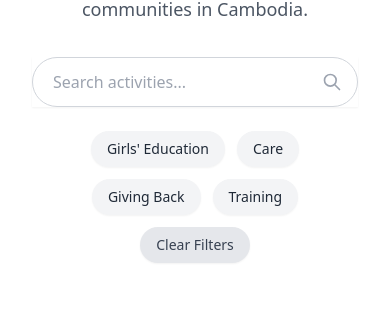
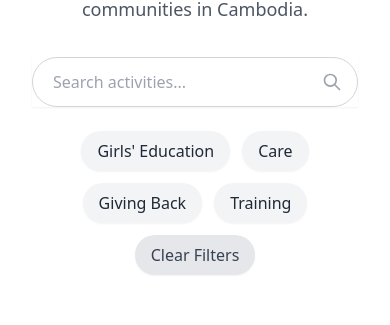
Before and after one commit to radytrainer/lotusoutreach-cambodia, a Vue app: page /newstory in a window 390 px wide. Shown: the part 839-1164 px from the top of the page. Built offline with nearby package versions, Linux system fonts and the light colour scheme; grey boxes are pictures that could not be loaded.

Commit message:
feat feature/activity: maked responsive on the Tablet in section Filter in New and Activity page

```diff
--- a/src/components/News/ActivityFilter.vue
+++ b/src/components/News/ActivityFilter.vue
@@ -3,7 +3,7 @@
     <h2 class="text-4xl md:text-5xl font-extrabold text-gray-900 mb-4">
       Our Activities
     </h2>
-    <p class="text-lg text-gray-600 max-w-2xl mx-auto mb-8 leading-relaxed">
+    <p class="text-lg text-gray-600 max-w-2xl mx-auto mb-8 leading-relaxed text-base sm:text-lg md:text-2xl lg:text-base">
       Explore our ongoing initiatives and programs making a difference in
       communities in Cambodia.
     </p>
@@ -16,7 +16,7 @@
           v-model="localSearch"
           type="text"
           placeholder="Search activities..."
-          class="w-full px-5 py-3 border border-gray-300 rounded-full focus:ring-1 outline-none pr-12 text-gray-800"
+          class="w-full px-5 py-3 border border-gray-300 rounded-full focus:ring-1 outline-none pr-12 text-gray-800 text-base sm:text-lg md:text-xl lg:text-base"
           @input="updateSearch"
           aria-label="Search activities"
         />
@@ -42,7 +42,7 @@
           :key="category.value"
           @click="toggleCategory(category.value)"
           :class="getCategoryButtonClass(category.value)"
-          class="px-4 py-2 text-sm rounded-full transition-all duration-200 font-medium shadow-sm"
+          class="px-4 py-2 lg:text-sm rounded-full transition-all duration-200 font-medium shadow-sm text-base sm:text-lg md:text-xl sm:text-base"
         >
           {{ category.label }}
         </button>
@@ -50,7 +50,7 @@
         <!-- Clear Filters -->
         <button
           @click="clearFilters"
-          class="px-4 py-2 text-sm rounded-full bg-gray-200 text-gray-700 hover:bg-gray-300 transition-all font-medium shadow-sm"
+          class="px-4 py-2 lg:text-sm rounded-full bg-gray-200 text-gray-700 hover:bg-gray-300 transition-all font-medium shadow-sm text-base sm:text-lg md:text-xl lg:text-base"
         >
           Clear Filters
         </button>
```
